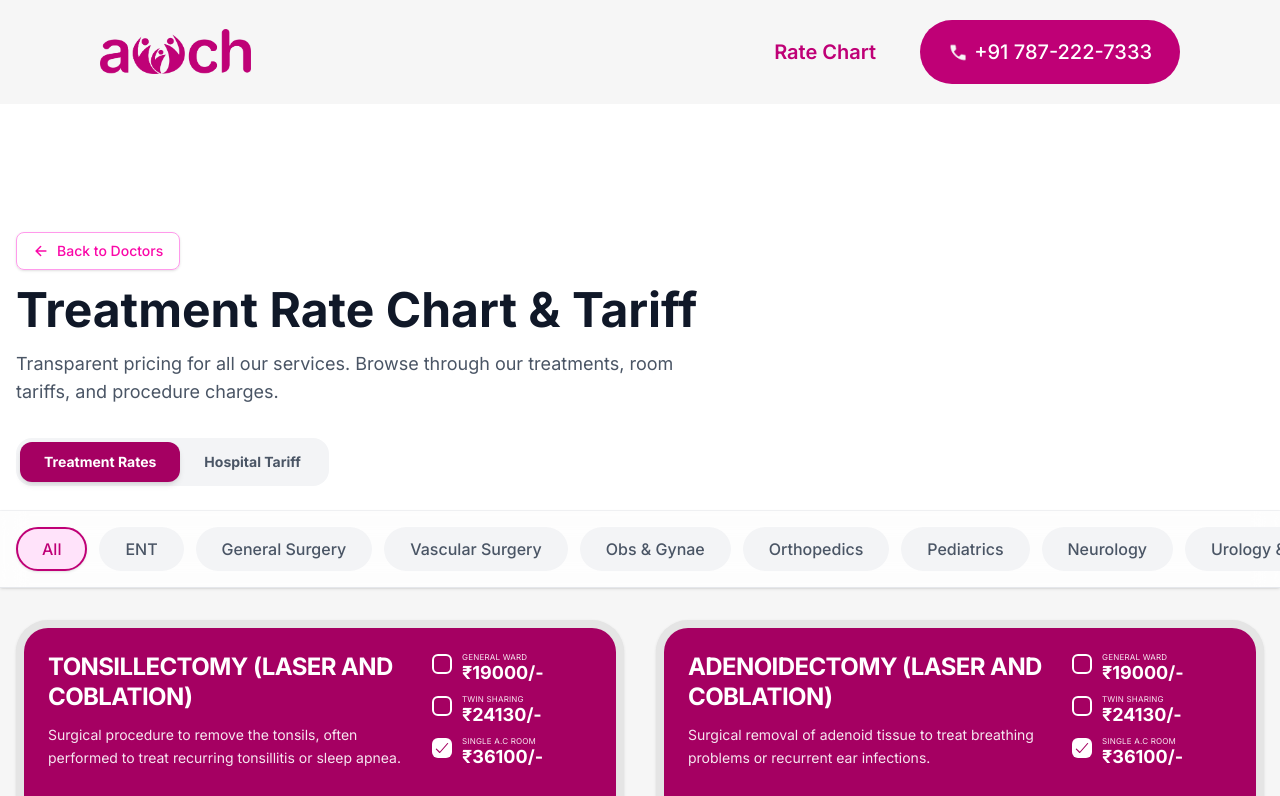
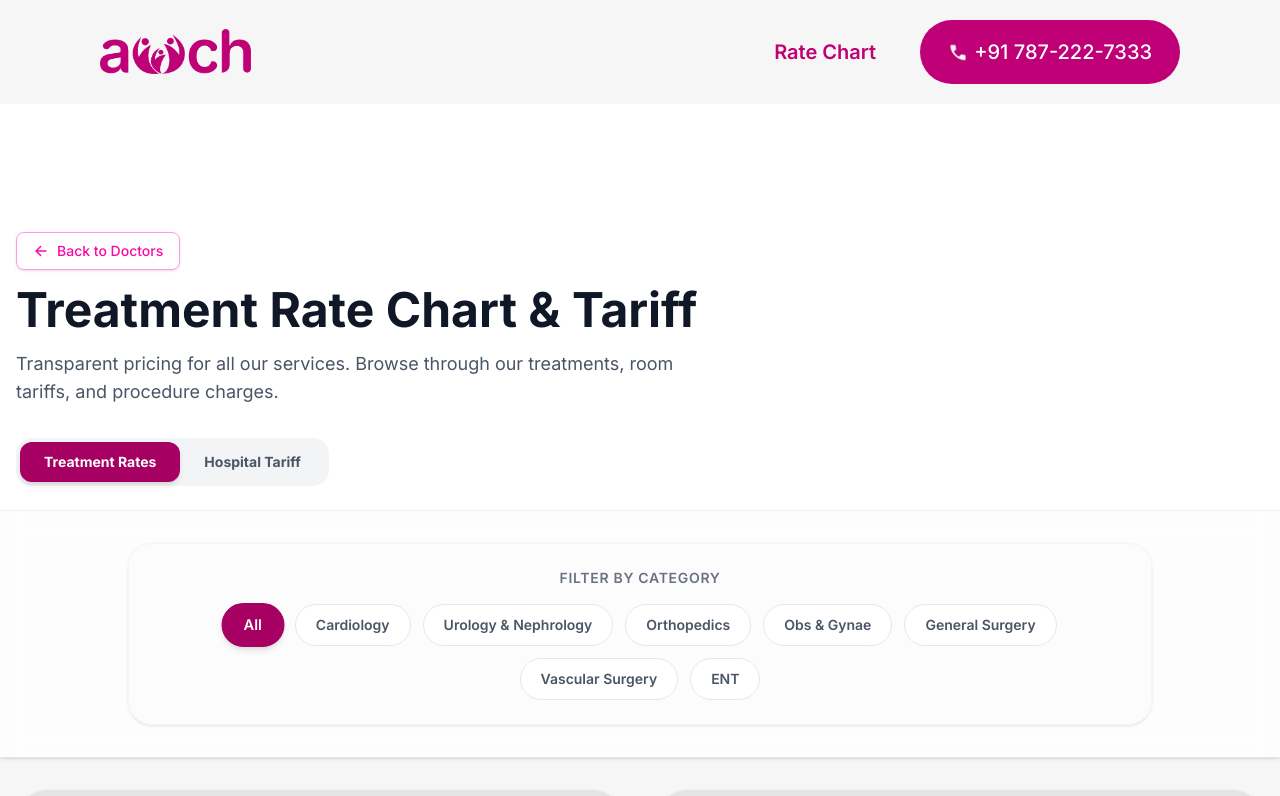
Before and after one commit to Santtamk/awchvtwo, a Next.js app: page /rate-chart in a window 1280 px wide. Shown: the top 796 px of the page. Built offline with nearby package versions, Linux system fonts and the light colour scheme.

Commit message:
feat: Redesign the rate chart filter bar UI, adjust the treatment grid layout, and remove several treatment data categories.

```diff
--- a/app/rate-chart/page.jsx
+++ b/app/rate-chart/page.jsx
@@ -74,7 +74,7 @@ const RateChartPage = () => {
           {/* Content Grid */}
           <div className="max-w-7xl mx-auto px-4 py-8 animate-fadeIn">
             {filteredTreatments.length > 0 ? (
-              <div className="grid grid-cols-1 lg:grid-cols-2 gap-8">
+              <div className="grid grid-cols-1 md:grid-cols-2 gap-6 lg:gap-8">
                 {filteredTreatments.map((treatment) => (
                   <RateCard key={treatment.id} treatment={treatment} />
                 ))}
--- a/components/RateChart/FilterBar.jsx
+++ b/components/RateChart/FilterBar.jsx
@@ -3,17 +3,19 @@ import React from "react";
 
 const FilterBar = ({ categories, activeCategory, onSelectCategory }) => {
   return (
-    <div className="w-full overflow-x-auto py-4 no-scrollbar">
-      <div className="flex items-center gap-3 px-4 min-w-max">
+    <div className="w-full py-8">
+      <div className="bg-gray-50/50 rounded-3xl p-6 border border-gray-100 shadow-sm max-w-5xl mx-auto backdrop-blur-sm">
+        <h3 className="text-center text-gray-500 text-sm font-semibold uppercase tracking-wider mb-4">Filter by Category</h3>
+        <div className="flex flex-wrap justify-center gap-3">
           {categories.map((category) => (
             <button
               key={category}
               onClick={() => onSelectCategory(category)}
-            className={`px-6 py-2 rounded-full text-sm md:text-base font-medium transition-all duration-300
+              className={`px-5 py-2.5 rounded-full text-sm font-semibold transition-all duration-300 border
                 ${
                   activeCategory === category
-                  ? "bg-primary-100 text-primary-800 border-2 border-primary-800 shadow-sm"
-                  : "bg-gray-100 text-gray-600 hover:bg-gray-200 border-2 border-transparent"
+                    ? "bg-[#a50062] text-white border-[#a50062] shadow-md transform scale-105"
+                    : "bg-white text-gray-600 border-gray-200 hover:border-gray-300 hover:bg-gray-50 hover:shadow-sm"
                 }
               `}
             >
@@ -22,6 +24,7 @@ const FilterBar = ({ categories, activeCategory, onSelectCategory }) => {
           ))}
         </div>
       </div>
+    </div>
   );
 };
 
--- a/data/rateChartData.js
+++ b/data/rateChartData.js
@@ -923,58 +923,6 @@ export const treatments = [
     insurerApproved: true,
   },
 
-  // Pediatrics
-  {
-    id: 27,
-    category: "Pediatrics",
-    name: "Pediatric Hernia Repair",
-    description: "Surgical repair of inguinal or umbilical hernias in children.",
-    prices: { semiPrivate: 0, general: 22000, private: 32000, deluxe: 45000 },
-    insurerApproved: true,
-  },
-  {
-    id: 28,
-    category: "Pediatrics",
-    name: "Orchidopexy",
-    description: "Surgical correction of undescended testicle in children.",
-    prices: { semiPrivate: 0, general: 18000, private: 26000, deluxe: 38000 },
-    insurerApproved: true,
-  },
-  {
-    id: 29,
-    category: "Pediatrics",
-    name: "Hypospadias Repair",
-    description: "Surgical correction of a congenital condition affecting the urethra opening.",
-    prices: { semiPrivate: 0, general: 35000, private: 50000, deluxe: 70000 },
-    insurerApproved: true,
-  },
-
-  // Neurology/Neurosurgery
-  {
-    id: 30,
-    category: "Neurology",
-    name: "Craniotomy",
-    description: "Surgical opening of the skull to access the brain for treatment.",
-    prices: { semiPrivate: 0, general: 180000, private: 250000, deluxe: 350000 },
-    insurerApproved: true,
-  },
-  {
-    id: 31,
-    category: "Neurology",
-    name: "Brain Tumor Resection",
-    description: "Surgical removal of brain tumors to reduce symptoms and improve outcomes.",
-    prices: { semiPrivate: 0, general: 200000, private: 280000, deluxe: 400000 },
-    insurerApproved: true,
-  },
-  {
-    id: 32,
-    category: "Neurology",
-    name: "VP Shunt Placement",
-    description: "Surgical placement of a shunt to drain excess cerebrospinal fluid.",
-    prices: { semiPrivate: 0, general: 80000, private: 110000, deluxe: 150000 },
-    insurerApproved: true,
-  },
-
   // Cardiology
   {
     id: 33,
@@ -992,79 +940,15 @@ export const treatments = [
     prices: { general: 48000, semiPrivate: 53000, private: 75000 },
     insurerApproved: true,
   },
-
-  // Ophthalmology
-  {
-    id: 36,
-    category: "Ophthalmology",
-    name: "Cataract Surgery (Phacoemulsification)",
-    description: "Minimally invasive surgery to remove cataracts and restore vision.",
-    prices: { semiPrivate: 0, general: 25000, private: 35000, deluxe: 50000 },
-    insurerApproved: true,
-  },
-  {
-    id: 37,
-    category: "Ophthalmology",
-    name: "Glaucoma Surgery (Trabeculectomy)",
-    description: "Surgical procedure to reduce intraocular pressure in glaucoma patients.",
-    prices: { semiPrivate: 0, general: 35000, private: 48000, deluxe: 65000 },
-    insurerApproved: true,
-  },
-  {
-    id: 38,
-    category: "Ophthalmology",
-    name: "Retinal Detachment Repair",
-    description: "Surgical procedure to reattach the retina and preserve vision.",
-    prices: { semiPrivate: 0, general: 50000, private: 70000, deluxe: 95000 },
-    insurerApproved: true,
-  },
-  {
-    id: 39,
-    category: "Ophthalmology",
-    name: "LASIK Eye Surgery",
-    description: "Laser-assisted procedure to correct refractive errors and reduce dependency on glasses.",
-    prices: { semiPrivate: 0, general: 40000, private: 55000, deluxe: 75000 },
-    insurerApproved: true,
-  },
-
-  // Gastroenterology
-  {
-    id: 40,
-    category: "Gastroenterology",
-    name: "Colonoscopy with Polypectomy",
-    description: "Diagnostic and therapeutic procedure to examine colon and remove polyps.",
-    prices: { semiPrivate: 0, general: 18000, private: 25000, deluxe: 35000 },
-    insurerApproved: true,
-  },
-  {
-    id: 41,
-    category: "Gastroenterology",
-    name: "Upper GI Endoscopy",
-    description: "Procedure to examine the upper digestive tract using an endoscope.",
-    prices: { semiPrivate: 0, general: 8000, private: 12000, deluxe: 18000 },
-    insurerApproved: true,
-  },
-  {
-    id: 42,
-    category: "Gastroenterology",
-    name: "ERCP (Endoscopic Retrograde Cholangiopancreatography)",
-    description: "Procedure to diagnose and treat problems in bile and pancreatic ducts.",
-    prices: { semiPrivate: 0, general: 35000, private: 48000, deluxe: 65000 },
-    insurerApproved: true,
-  },
 ];
 
 export const categories = [
   "All",
-  "ENT",
+  "Cardiology",
+  "Urology & Nephrology",
+  "Orthopedics",
+  "Obs & Gynae",
   "General Surgery",
   "Vascular Surgery",
-  "Obs & Gynae",
-  "Orthopedics",
-  "Pediatrics",
-  "Neurology",
-  "Urology & Nephrology",
-  "Cardiology",
-  "Ophthalmology",
-  "Gastroenterology",
+  "ENT",
 ];
```
Lines whose indentation alone changed are shown as unchanged.
